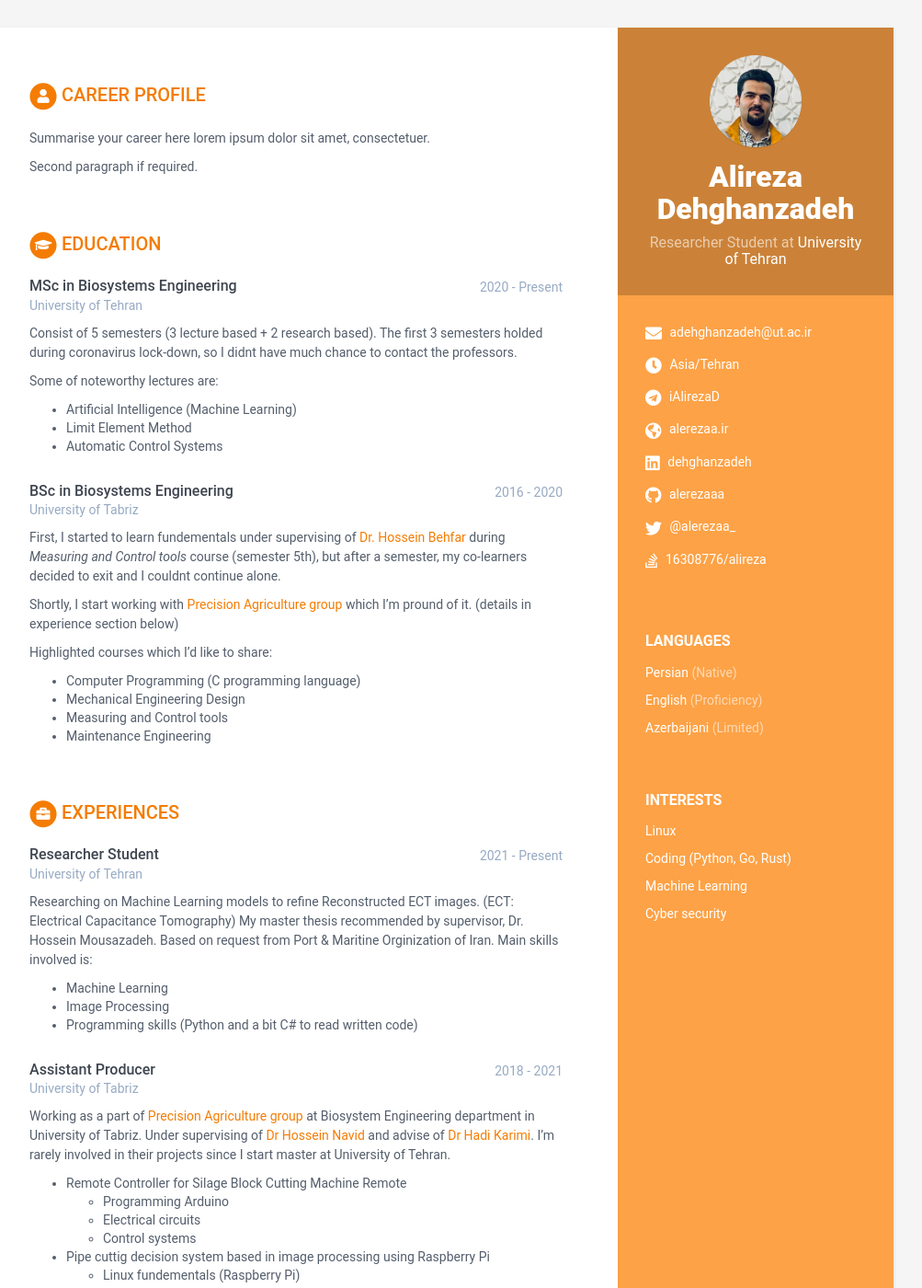
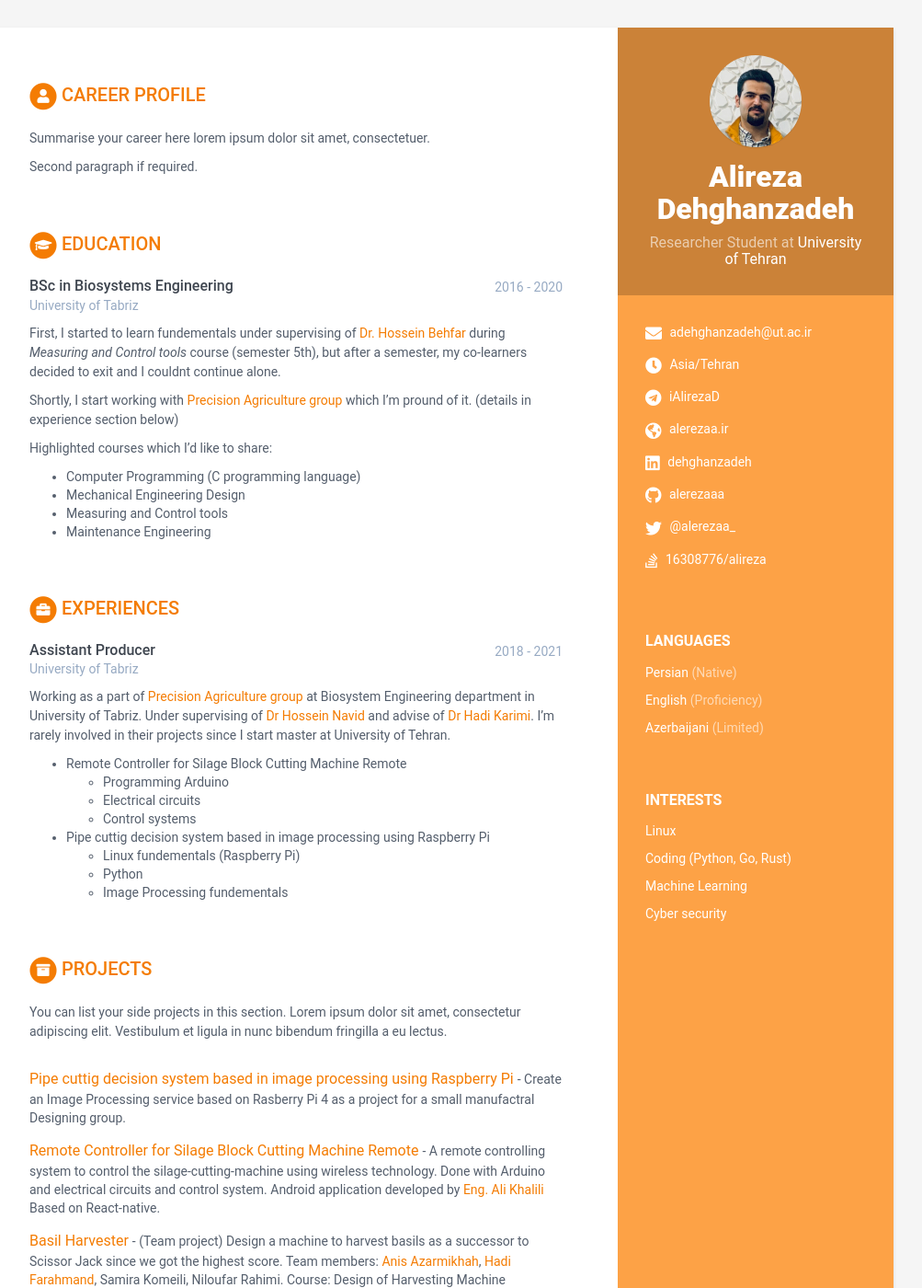
Before and after one commit to alerezaaa/mycv, a Jekyll site: the page built from index.html, in a window 1280 px wide and 1400 px high. Shown: the whole window at 92% size, without its empty margins (168-1171 px from the left). Built offline with Jekyll 4.4.1, drawn with Linux system fonts in a browser that asks for light colours.

Commit message:
Update data.yml

```diff
--- a/_data/data.yml
+++ b/_data/data.yml
@@ -66,18 +66,6 @@ career-profile:
 education:
     title: Education
     info:
-      - degree: MSc in Biosystems Engineering
-        university: University of Tehran
-        time: 2020 - Present
-        details: |
-          Consist of 5 semesters (3 lecture based + 2 research based).
-          The first 3 semesters holded during coronavirus lock-down, so I didnt have much chance to contact the professors.
-
-          Some of noteworthy lectures are:
-            - Artificial Intelligence (Machine Learning)
-            - Limit Element Method
-            - Automatic Control Systems
-
       - degree: BSc in Biosystems Engineering
         university: University of Tabriz
         time: 2016 - 2020
@@ -99,18 +87,6 @@ education:
 experiences:
     title: Experiences
     info:
-      - role: Researcher Student
-        time: 2021 - Present
-        company: University of Tehran
-        details: |
-          Researching on Machine Learning models to refine Reconstructed ECT images. (ECT: Electrical Capacitance Tomography)
-          My master thesis recommended by supervisor, Dr. Hossein Mousazadeh.
-          Based on request from Port &amp; Maritine Orginization of Iran.
-          Main skills involved is:
-            - Machine Learning
-            - Image Processing
-            - Programming skills (Python and a bit C# to read written code)
-
       - role: Assistant Producer
         time: 2018 - 2021
         company: University of Tabriz
@@ -171,7 +147,7 @@ skills:
 
     toolset:
       - name: Python
-        level: 40%
+        level: 45%
 
       - name: Bash (linux)
         level: 50%
@@ -180,7 +156,7 @@ skills:
         level: 10%
 
       - name: Web Application Security
-        level: 11%
+        level: 15%
 
 
 
```
